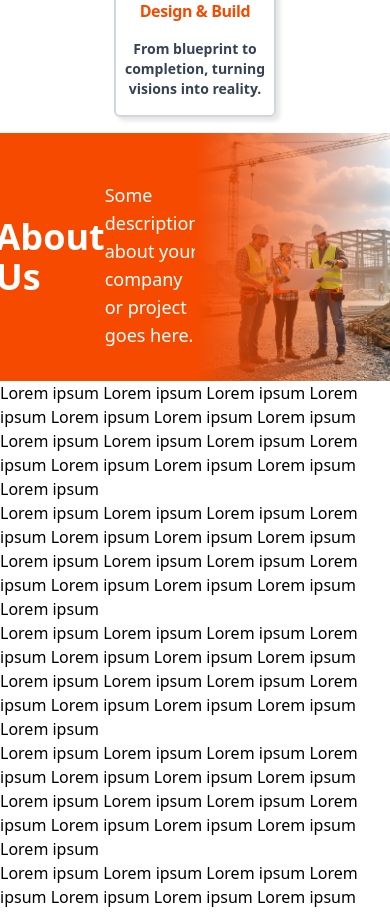
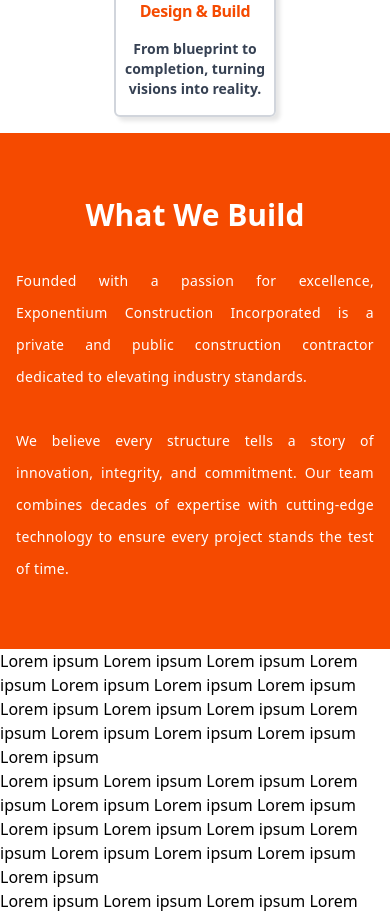
Before and after one commit to khianvictorycalderon/Exponentium-Construction, a React (Vite) app: page / in a window 390 px wide. Shown: the part 1340-2253 px from the top of the page. Built offline with nearby package versions, Linux system fonts and the light colour scheme.

Commit message:
Completed about section

```diff
--- a/src/App.tsx
+++ b/src/App.tsx
@@ -49,12 +49,12 @@
           },
           {
             label: <NavBarButton><><CiSettings size={32} strokeWidth={0.6}/>Services</></NavBarButton>,
-            action: () => slideToID(sectionIDs.service, 50),
+            action: () => slideToID(sectionIDs.service, 120),
             className: NavBarDivClassname
           },
           {
             label: <NavBarButton><><CiCircleInfo  size={32} strokeWidth={0.8}/>About</></NavBarButton>,
-            action: () => slideToID(sectionIDs.about),
+            action: () => slideToID(sectionIDs.about, 80),
             className: NavBarDivClassname
           },
           {
--- a/src/sections/about.tsx
+++ b/src/sections/about.tsx
@@ -1,16 +1,21 @@
+import { BaseText } from "../component/typography";
+
 export const AboutSection = () => (
-  <section className="bg-orange-600 text-white flex max-h-[80vh]">
+  <section className="bg-orange-600 text-white flex lg:max-h-[80vh]">
 
-    <div className="w-1/2 flex items-center justify-center p-8">
-      <h2 className="text-4xl font-bold">
-        About Us
-      </h2>
-      <p className="mt-4 text-lg">
-        Some description about your company or project goes here.
-      </p>
+    <div className="w-full md:w-1/2 flex items-center px-4 md:pl-8 lg:pl-32 py-16">
+      <div className="flex flex-col gap-8">
+        <h2 className="text-3xl md:text-4xl lg:text-5xl font-bold text-center md:text-left">What We Build</h2>
+        <BaseText className="leading-8 tracking-wide text-justify">
+            Founded with a passion for excellence, Exponentium Construction Incorporated is a private and public construction contractor dedicated to elevating industry standards.
+        </BaseText>
+        <BaseText className="leading-8 tracking-wide text-justify">
+            We believe every structure tells a story of innovation, integrity, and commitment. Our team combines decades of expertise with cutting-edge technology to ensure every project stands the test of time.
+        </BaseText>
+      </div>
     </div>
 
-    <div className="w-1/2 relative">
+    <div className="w-1/2 relative hidden md:block">
       <img
         src="images/about/hugu.png"
         alt="About"
```
